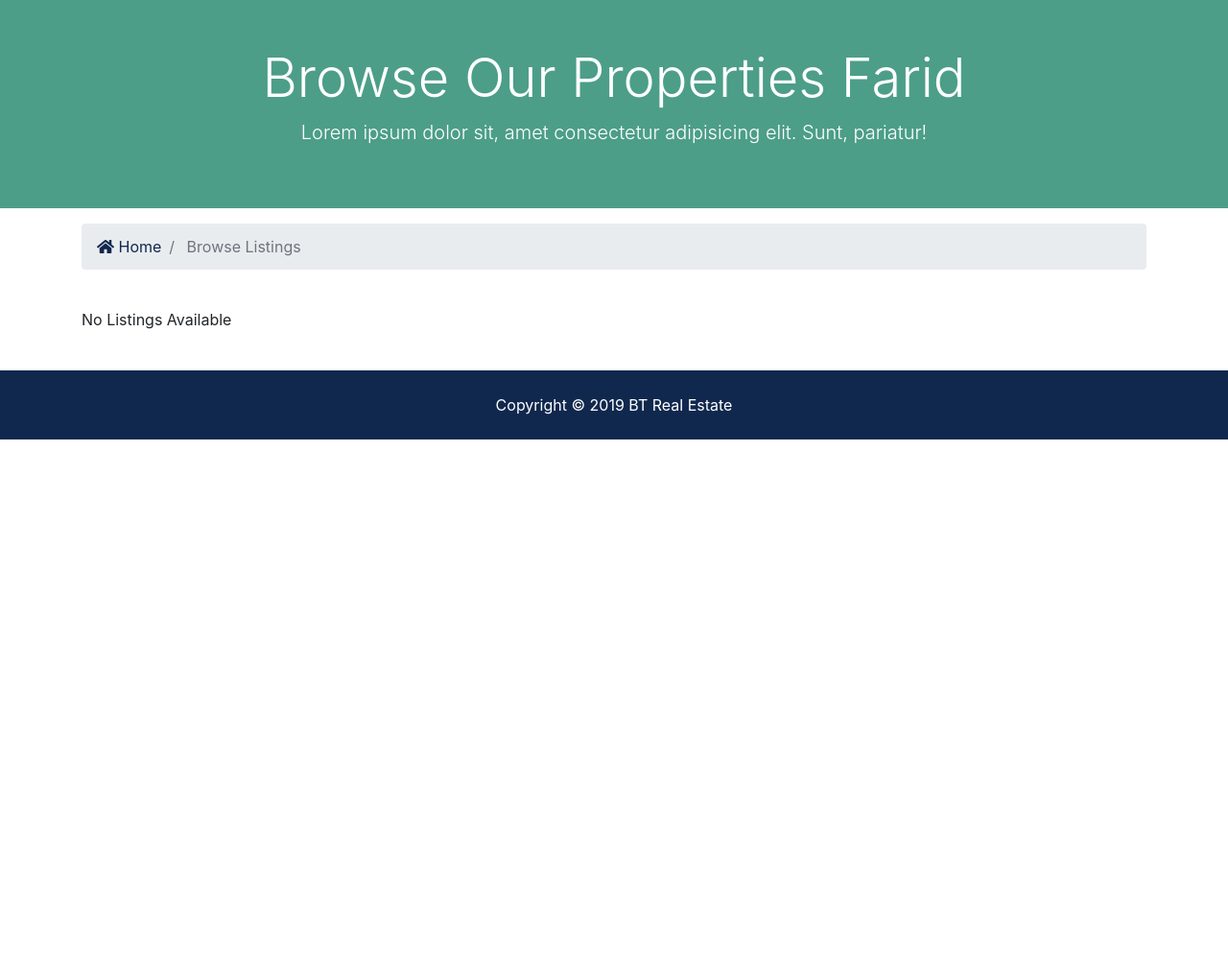
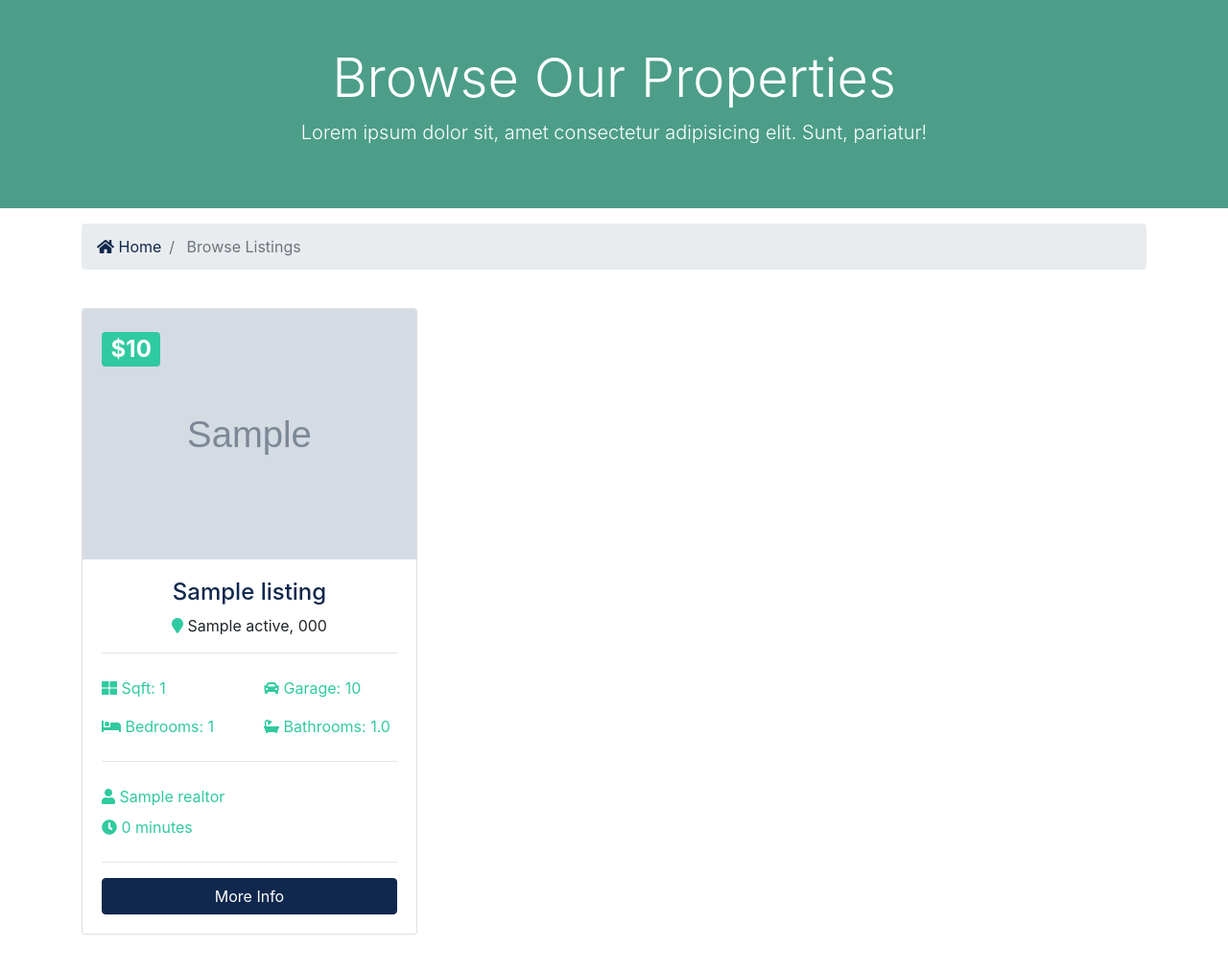
Before and after one commit to Kroniac/real-estate-django-postgres, a Django app: page /listings/ in a window 1280 px wide. Shown: the part 128-1142 px from the top of the page at 96% size. Before the commit the page ends 586 px from the top, so only its background shows below. Run offline with Django 3.2, Linux system fonts and the light colour scheme; tables that the repository leaves empty hold one stand-in row (values such as "Sample post"); grey boxes marked "Sample" are stand-in pictures; some libraries are stand-ins or nearby versions.

Commit message:
fixed listing url and more listing

```diff
--- a/listings/urls.py
+++ b/listings/urls.py
@@ -3,7 +3,7 @@ from django.urls import path
 from . import views
 
 urlpatterns = [
-    path('', views.index, name = 'index'),
-    path('<int:listing_id>', views.listing, name = 'about'),
+    path('', views.index, name = 'listings'),
+    path('<int:listing_id>', views.listing, name = 'listing'),
     path('search', views.search, name = 'search')
 ]
--- a/listings/views.py
+++ b/listings/views.py
@@ -3,9 +3,11 @@ from django.shortcuts import render
 from .models import Listing
 
 def index(request):
-    return render(request, 'listings/listings.html', {
-        'name': 'Farid'
-    })
+    listings = Listing.objects.all()
+    context = {
+        'listings': listings
+    }
+    return render(request, 'listings/listings.html', context)
 
 def listing(request):
     return render(request, 'listings/listing.html')
--- a/new_django_project/settings.py
+++ b/new_django_project/settings.py
@@ -40,6 +40,7 @@ INSTALLED_APPS = [
     'django.contrib.sessions',
     'django.contrib.messages',
     'django.contrib.staticfiles',
+    'django.contrib.humanize',
 ]
 
 MIDDLEWARE = [
--- a/templates/listings/listings.html
+++ b/templates/listings/listings.html
@@ -1,5 +1,6 @@
 {% extends 'base.html' %}
 
+{% load humanize %}
 
 {% block title %} | Browse Property Listings {% endblock %}
 
@@ -8,7 +9,7 @@
     <div class="container">
       <div class="row text-center">
         <div class="col-md-12">
-          <h1 class="display-4">Browse Our Properties {{ name }}</h1>
+          <h1 class="display-4">Browse Our Properties</h1>
           <p class="lead">Lorem ipsum dolor sit, amet consectetur adipisicing elit. Sunt, pariatur!</p>
         </div>
       </div>
@@ -41,7 +42,7 @@
                 <img class="card-img-top" src="{{ listing.photo_main.url }}" alt="">
                 <div class="card-img-overlay">
                   <h2>
-                    <span class="badge badge-secondary text-white"></span>
+                    <span class="badge badge-secondary text-white">${{ listing.price | intcomma }}</span>
                   </h2>
                 </div>
                 <div class="card-body">
```
